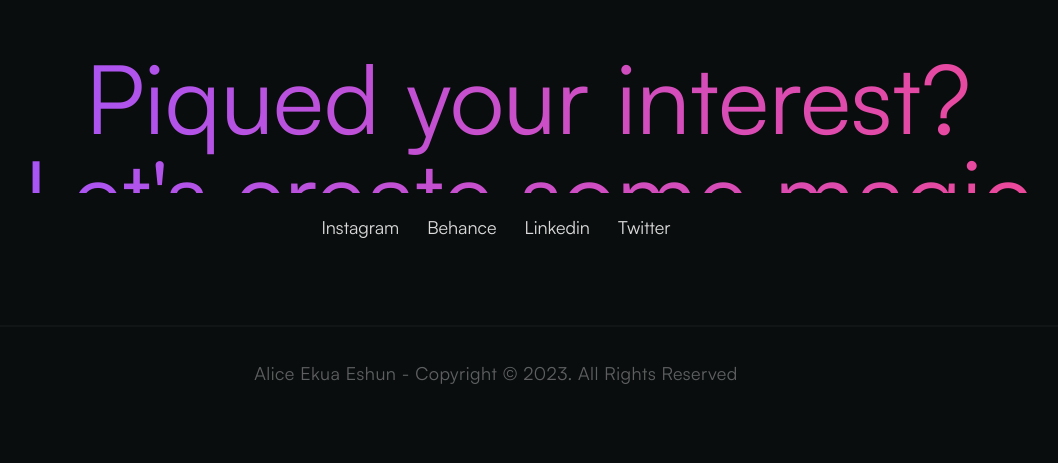
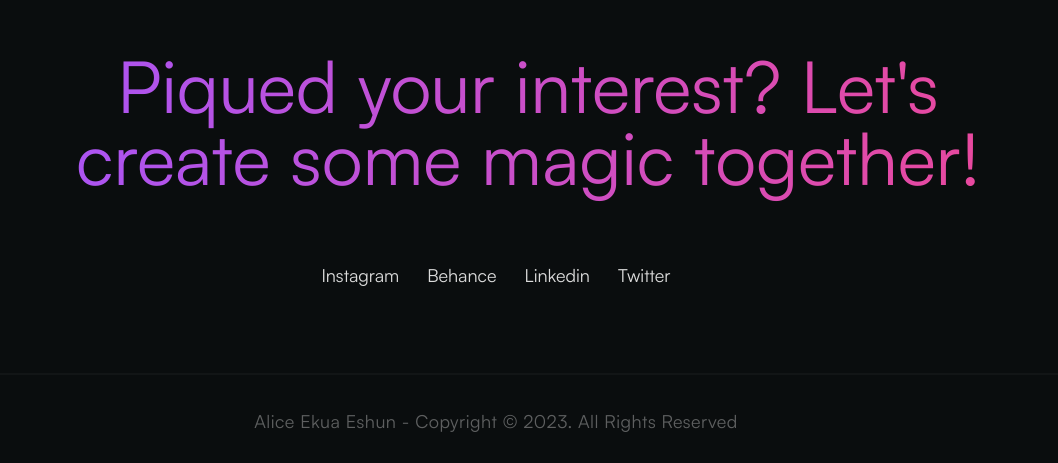
Before and after one commit to I-am-kojoe/ekuaeshun, a website: page index.html in a window 1280 px wide. Shown: the part 1097-1560 px from the top of the page, without its empty margins (144-1202 px from the left). Before the commit the page ends 1512 px from the top, so only its background shows below. Drawn offline with Linux system fonts and the light colour scheme; files whose address does not match are found by name; a web font is replaced by a local one.

Commit message:
EKUAESHUN

```diff
--- a/index.html
+++ b/index.html
@@ -82,7 +82,7 @@
 
         <!-- About -->
         <div class="text-center text-lg mx-2 mb-5">
-          <h2 class="font-Satoshi font-normal text-7xl md:text-5xl lg:text-8xl lg:ml-16 pb-36 h-14 bg-gradient-to-r from-purple-500 to-pink-500 bg-clip-text text-fill-transparent max-w-5xl">Piqued your interest? Let's create some magic together!</h2>
+          <h2 class="font-Satoshi font-normal text-7xl md:text-5xl lg:text-7xl lg:ml-16 pb-48 h-14 bg-gradient-to-r from-purple-500 to-pink-500 bg-clip-text text-fill-transparent max-w-5xl">Piqued your interest? Let's create some magic together!</h2>
           <!-- Get Icons From Wherever and use it here -->
           <div class="flex flex-wrap gap-x-7 justify-center gap-y-5 mt-5">
             <a href="#!" class="text-custom-grey text-lg hover:text-pink-600 duration-500">
```
Also changed, not shown: public/css/output.css.
